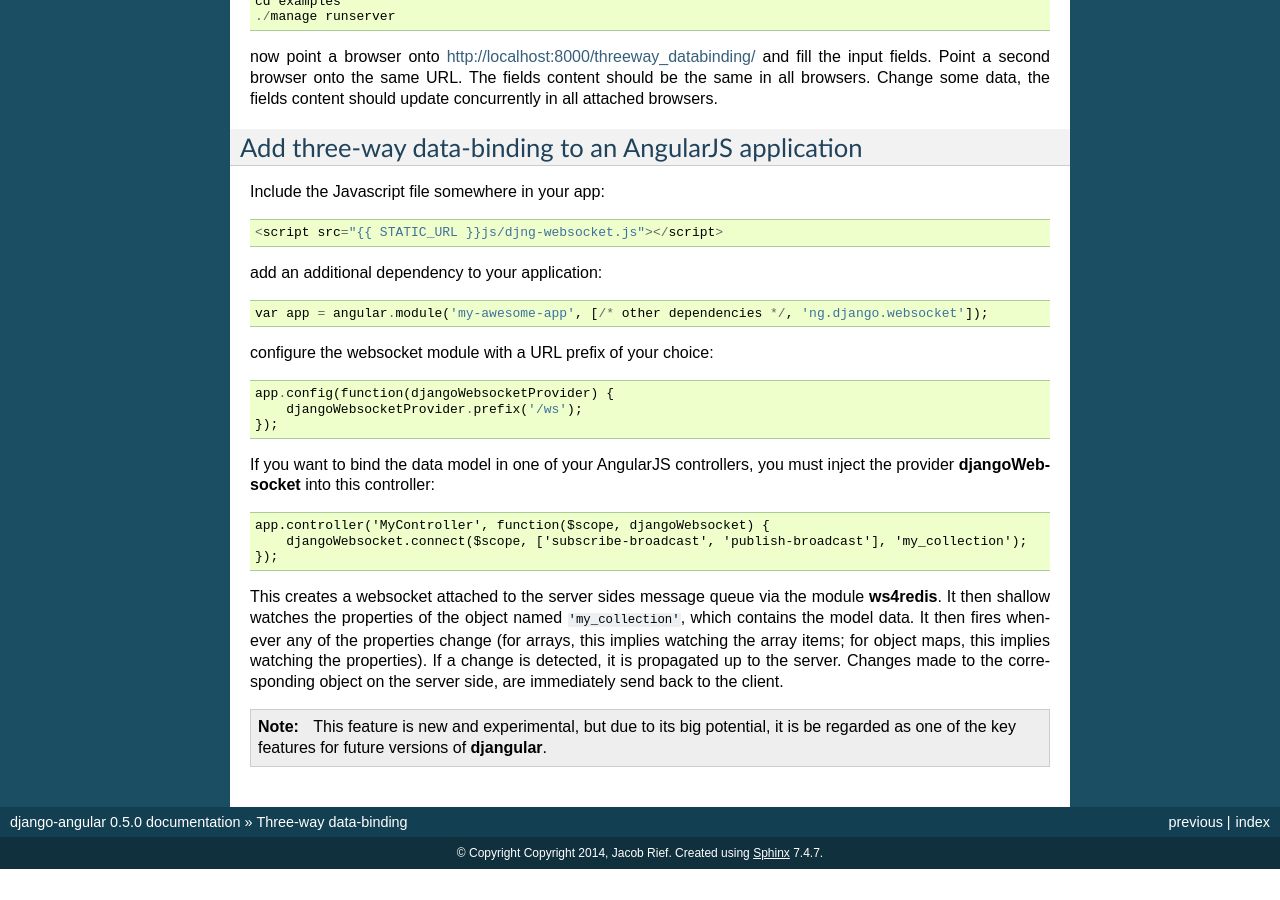
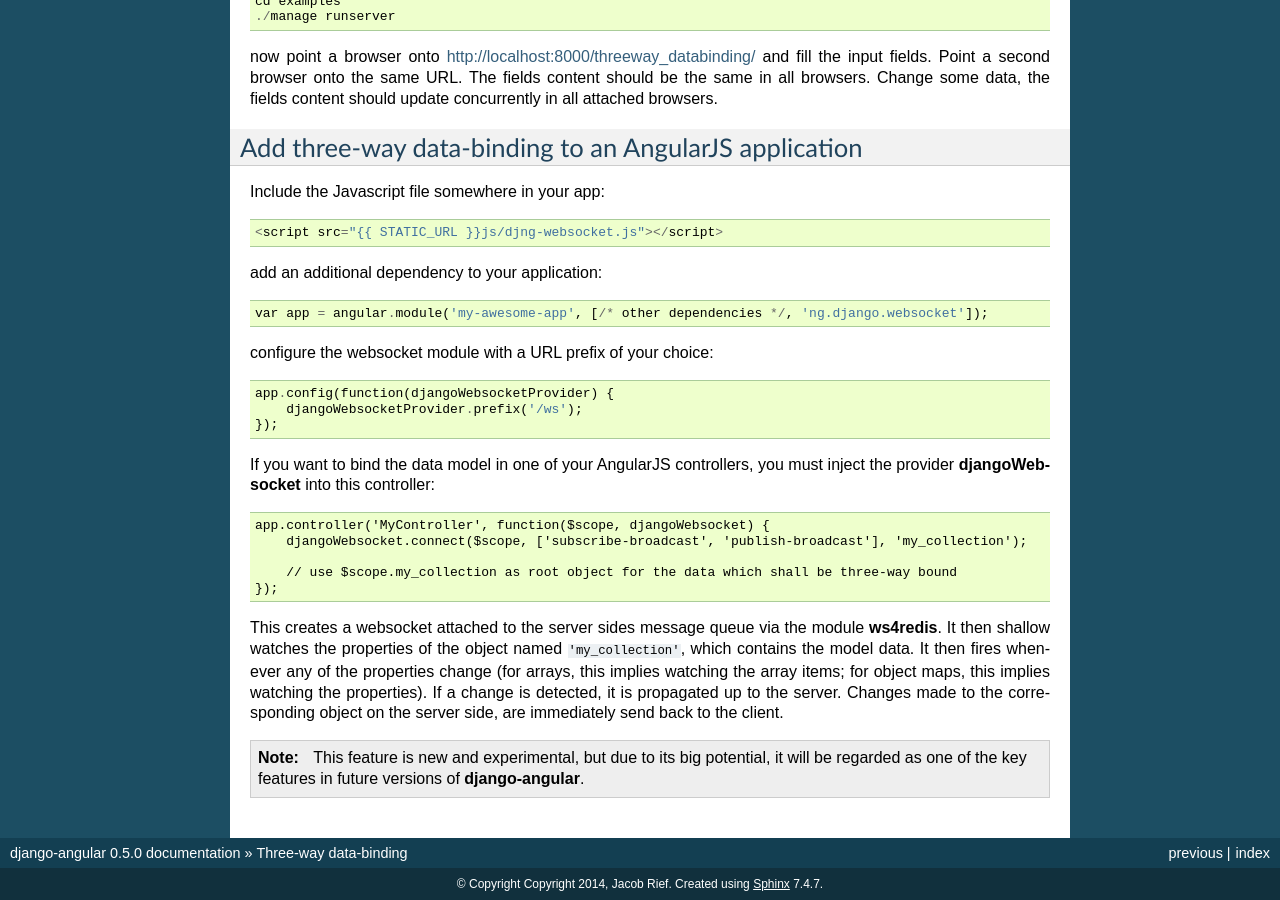
Before and after one commit to jrief/django-angular, a Sphinx documentation site: the page built from docs/three-way-data-binding.rst, in a window 1280 px wide and 900 px high, scrolled down 649 px. Built offline with Sphinx 7.4.7, drawn with Linux system fonts in a browser that asks for light colours; before the commit the page ends 1518 px from its top, so only the background shows below that.

Commit message:
Updated spelling errors

```diff
--- a/docs/angular-model-form.rst
+++ b/docs/angular-model-form.rst
@@ -24,7 +24,7 @@ by mixing in the **djangular** class ``NgModelFormMixin``::
       subject = forms.CharField()
 
 Now, each rendered form field gets an additional attribute ``ng-model`` containing the field's name.
-For instance, the input field named **subject** would be rendered as:
+For example, the input field named ``subject`` now will be rendered as:
 
 .. code-block:: html
 
--- a/docs/three-way-data-binding.rst
+++ b/docs/three-way-data-binding.rst
@@ -58,6 +58,8 @@ provider **djangoWebsocket** into this controller::
 
 	app.controller('MyController', function($scope, djangoWebsocket) {
 	    djangoWebsocket.connect($scope, ['subscribe-broadcast', 'publish-broadcast'], 'my_collection');
+
+	    // use $scope.my_collection as root object for the data which shall be three-way bound
 	});
 
 This creates a websocket attached to the server sides message queue via the module **ws4redis**.
@@ -67,8 +69,8 @@ the array items; for object maps, this implies watching the properties). If a ch
 it is propagated up to the server. Changes made to the corresponding object on the server side,
 are immediately send back to the client.
 
-.. note:: This feature is new and experimental, but due to its big potential, it is be regarded
-          as one of the key features for future versions of **djangular**.
+.. note:: This feature is new and experimental, but due to its big potential, it will be regarded
+          as one of the key features in future versions of **django-angular**.
 
 .. _two-way data-binding: http://docs.angularjs.org/guide/databinding
 .. _django-websocket-redis: https://github.com/jrief/django-websocket-redis
```
Also changed, not shown: other parts of docs/angular-model-form.rst (+1 -1 lines).
